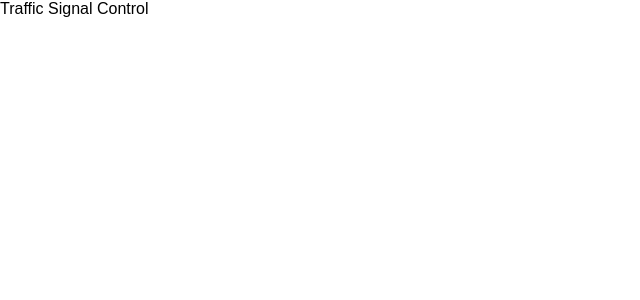
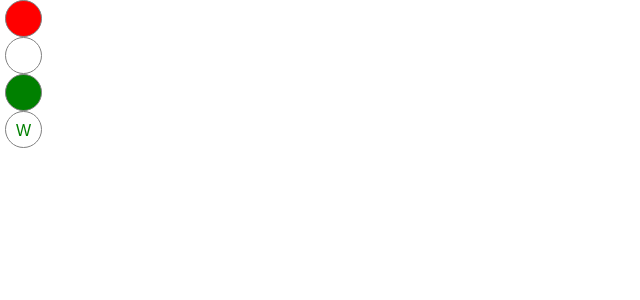
Before and after one commit to Srigadgeter/traffic-signal-control, a React (Create React App) app: page / in a window 1280 px wide. Shown: the top 300 px of the page, without its empty margins (0-640 px from the left). Built offline with nearby package versions, Linux system fonts and the light colour scheme.

Commit message:
Lamp Component Created

```diff
--- a/src/App.js
+++ b/src/App.js
@@ -1,10 +1,14 @@
 import React, { Component } from "react";
+import Light from "./Light";
 
 class App extends Component {
   render() {
     return (
       <div className="app">
-        <div>Traffic Signal Control</div>
+        <Light lightColor="red" timer={3} />
+        <Light lightColor="yellow" blink={true} timer={3} />
+        <Light lightColor="green" timer={3} />
+        <Light displayText="Walk" displayTextColor="green" timer={5} />
       </div>
     );
   }
--- /dev/null
+++ b/src/Lamp.css
@@ -0,0 +1,8 @@
+.lamp {
+  width: 15px;
+  height: 15px;
+  margin: 0 5px;
+  padding: 10px;
+  border-radius: 30px;
+  border: 1px solid gray;
+}
--- /dev/null
+++ b/src/Lamp.js
@@ -0,0 +1,50 @@
+import React, { Component } from "react";
+
+import "./Lamp.css";
+
+class Lamp extends Component {
+  state = {
+    bgColor: ""
+  };
+
+  componentWillMount() {
+    this.setState({ bgColor: this.props.lightColor });
+  }
+
+  componentDidMount() {
+    // blinking
+    if (this.props.blink) {
+      this.blinker = setInterval(() => {
+        this.setState({
+          bgColor: this.state.bgColor === "" ? this.props.lightColor : ""
+        });
+      }, 500);
+    } else {
+      clearInterval(this.blinker);
+    }
+  }
+
+  render() {
+    return (
+      <div
+        className="lamp"
+        style={{
+          color: `${this.props.displayTextColor}`,
+          backgroundColor: `${this.state.bgColor}`
+        }}
+      >
+        {this.props.displayText.substring(0, 1)}
+      </div>
+    );
+  }
+}
+
+Lamp.defaultProps = {
+  timer: 0,
+  color: "",
+  blink: false,
+  displayText: "",
+  displayTextColor: ""
+};
+
+export default Lamp;
--- /dev/null
+++ b/src/Light.js
@@ -0,0 +1,8 @@
+import Lamp from "./Lamp";
+
+// Light component extends Lamp component
+// Light component have access to override the functionality in Lamp component
+
+class Light extends Lamp {}
+
+export default Light;
```
